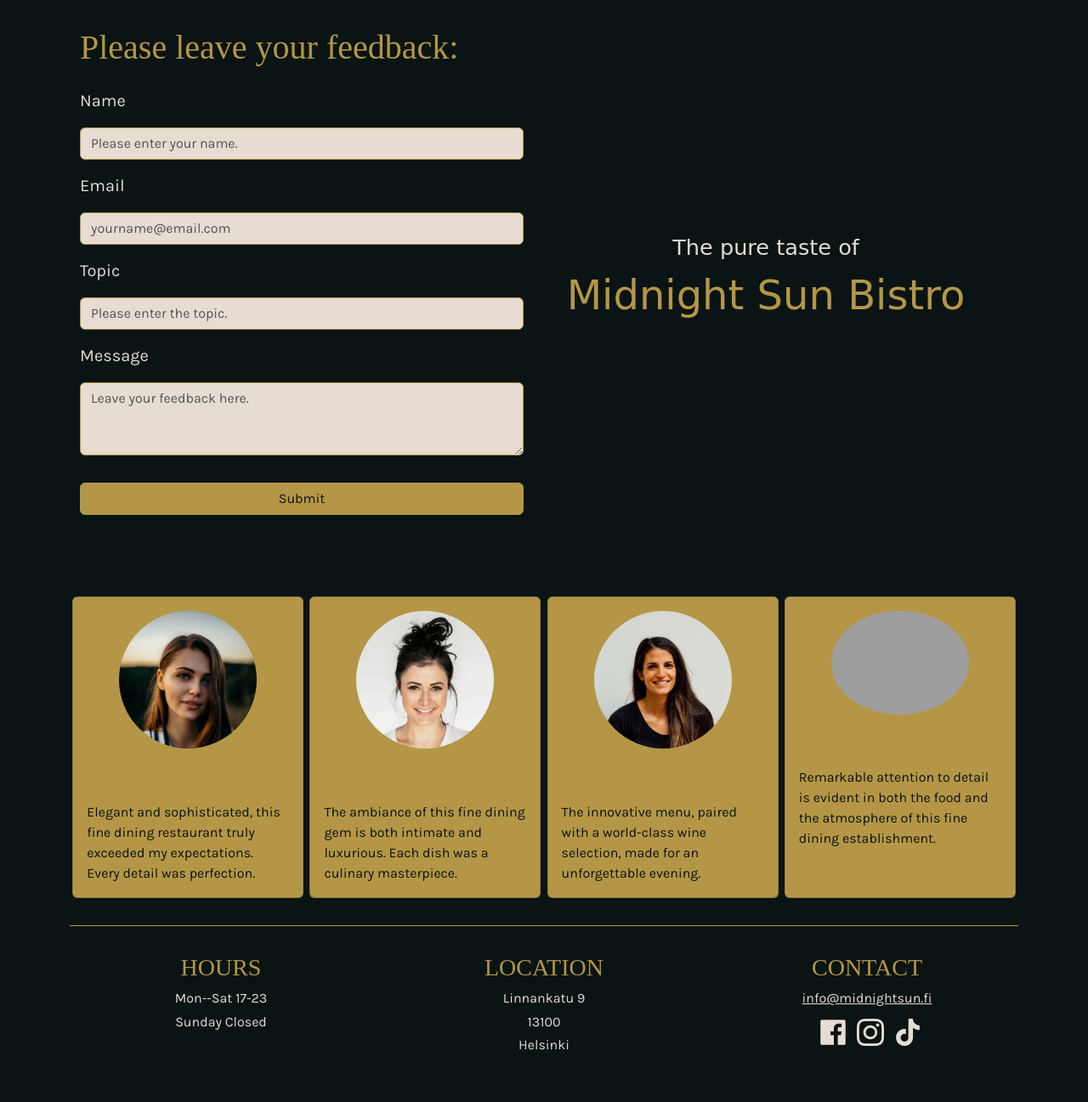
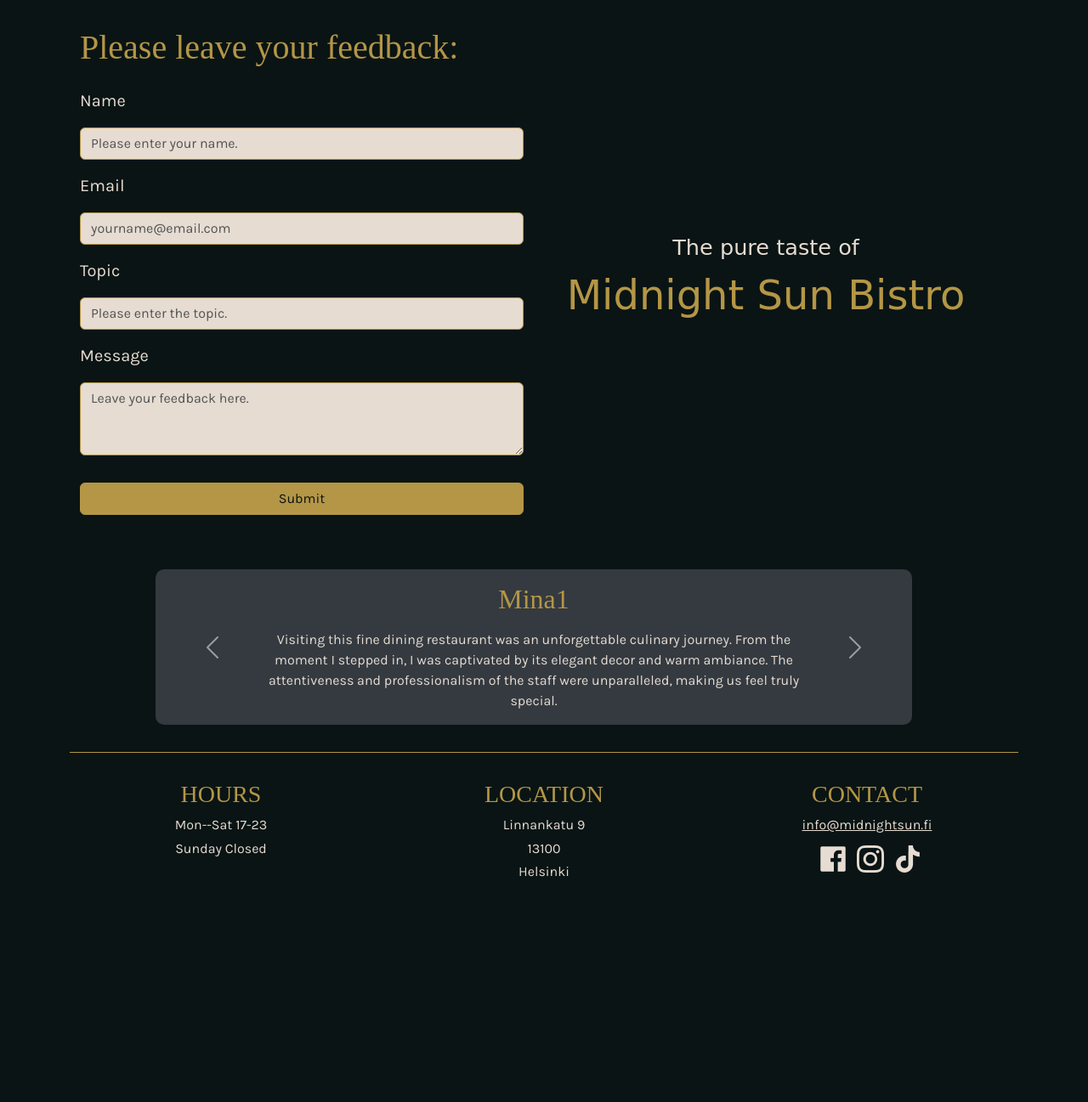
Before and after one commit to DanielF2002/PHP_team18, a PHP site: page /PHP_team18/feedback.html in a window 1280 px wide. Shown: the part 187-1484 px from the top of the page at 85% size. After the commit the page ends 1219 px from the top, so only its background shows below. Run offline with PHP 8.4, Linux system fonts and the light colour scheme; some web fonts are replaced; grey boxes are pictures that could not be loaded.

Commit message:
Some adjustments for feedback

```diff
--- a/feedback.css
+++ b/feedback.css
@@ -16,10 +16,7 @@ main .logo {
     margin-right: 0.2rem;
 }
 
-.card-title,
-.card-body {
-    color: #0A1414;
-}
+
 
 .card-title {
     text-align: center;
@@ -34,6 +31,11 @@ img {
     margin-top: 1rem;
 }
 
+.carousel {
+    background-color: #343a40;
+    border-radius: 10px;
+}
+
 @media (min-width: 1200px) {
     .cards {
         margin-top: 5rem;
--- a/feedback.html
+++ b/feedback.html
@@ -83,48 +83,55 @@
                         </p>
                     </div>
                 </aside>
-            </div>
-            <div class="d-flex justify-content-between cards">
-                <div class="card">
-                    <div class="d-flex justify-content-center">
-                        <img src="images/profile1.png" class="card-img-top rounded-circle" alt="Mina's avatar">
-                    </div>
+                <aside class="mt-5">
+                    <div id="carouselExampleIndicators" class="carousel slide col-lg-10 mx-auto pt-3 pb-3">
+                        <div class="carousel-inner">
+                            <div class="carousel-item active">
                                 <div class="card-body">
-                        <h2 class="card-title">Mina</h2>
-                        <p class="card-text">Elegant and sophisticated, this fine dining restaurant truly exceeded my
-                            expectations. Every detail was perfection.</p>
+                                    <h2 class="card-title">Mina1</h2>
+                                    <p class="mt-3 card-text text-center col-10 col-lg-9 mx-auto">Visiting this fine dining restaurant was an
+                                        unforgettable culinary journey. From the moment I stepped in, I was captivated
+                                        by its elegant decor and warm ambiance. The attentiveness and professionalism of
+                                        the staff were unparalleled, making us feel truly special. </p>
                                 </div>
                             </div>
-                <div class="card">
-                    <div class="d-flex justify-content-center">
-                        <img src="images/profile2.png" class="card-img-top rounded-circle" alt="Mila's avatar">
-                    </div>
+                            <div class="carousel-item">
                                 <div class="card-body">
-                        <h2 class="card-title">Mila</h2>
-                        <p class="card-text">The ambiance of this fine dining gem is both intimate and luxurious. Each
-                            dish was a culinary masterpiece.</p>
+                                    <h2 class="card-title">Mina2</h2>
+                                    <p class="card-text text-center col-lg-9 mx-auto">Visiting this fine dining restaurant was an
+                                        unforgettable culinary journey. From the moment I stepped in, I was captivated
+                                        by its elegant decor and warm ambiance. The attentiveness and professionalism of
+                                        the staff were unparalleled, making us feel truly special. Each dish was a
+                                        masterpiece, blending exquisite flavors with artistic presentation. The chef's
+                                        attention to detail and creativity shone through in every course, leaving us in
+                                        awe.</p>
                                 </div>
                             </div>
-                <div class="card">
-                    <div class="d-flex justify-content-center">
-                        <img src="images/profile3.png" class="card-img-top rounded-circle" alt="Emily's avatar">
-                    </div>
+                            <div class="carousel-item">
                                 <div class="card-body">
-                        <h2 class="card-title">Emily</h2>
-                        <p class="card-text">The innovative menu, paired with a world-class wine selection, made for an
-                            unforgettable evening.</p>
+                                    <h2 class="card-title">Mina3</h2>
+                                    <p class="card-text text-center col-lg-9 mx-auto">Visiting this fine dining restaurant was an
+                                        unforgettable culinary journey. From the moment I stepped in, I was captivated
+                                        by its elegant decor and warm ambiance. The attentiveness and professionalism of
+                                        the staff were unparalleled, making us feel truly special. Each dish was a
+                                        masterpiece, blending exquisite flavors with artistic presentation. The chef's
+                                        attention to detail and creativity shone through in every course, leaving us in
+                                        awe.</p>
                                 </div>
                             </div>
-                <div class="card">
-                    <div class="d-flex justify-content-center">
-                        <img src="images/profile4.png" class="card-img-top rounded-circle" alt="James' avatar">
                         </div>
-                    <div class="card-body">
-                        <h2 class="card-title">James</h2>
-                        <p class="card-text">Remarkable attention to detail is evident in both the food and the
-                            atmosphere of this fine dining establishment.</p>
+                        <button class="carousel-control-prev" type="button" data-bs-target="#carouselExampleIndicators"
+                            data-bs-slide="prev">
+                            <span class="carousel-control-prev-icon" aria-hidden="true"></span>
+                            <span class="visually-hidden">Previous</span>
+                        </button>
+                        <button class="carousel-control-next" type="button" data-bs-target="#carouselExampleIndicators"
+                            data-bs-slide="next">
+                            <span class="carousel-control-next-icon" aria-hidden="true"></span>
+                            <span class="visually-hidden">Next</span>
+                        </button>
                     </div>
-                </div>
+                </aside>
             </div>
         </main>
         <footer class="row text-center">
```
Lines whose indentation alone changed are shown as unchanged.
